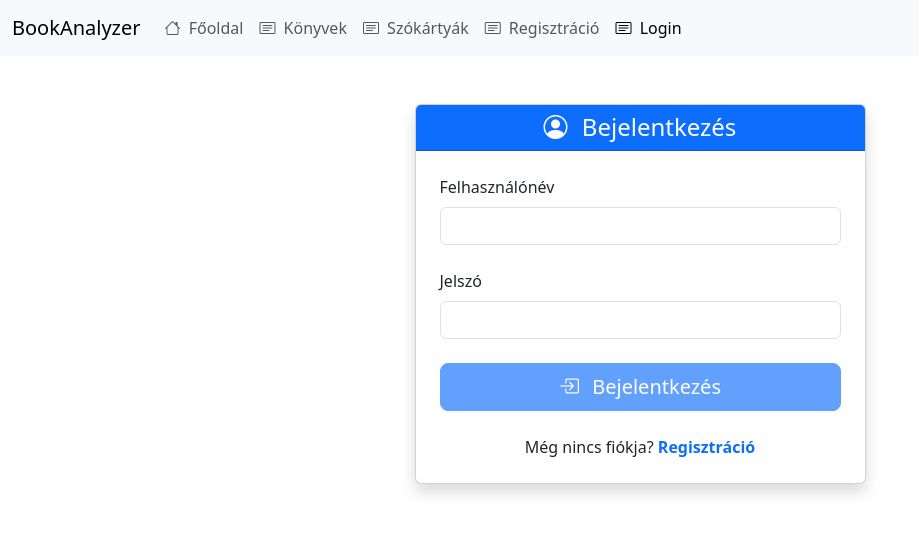
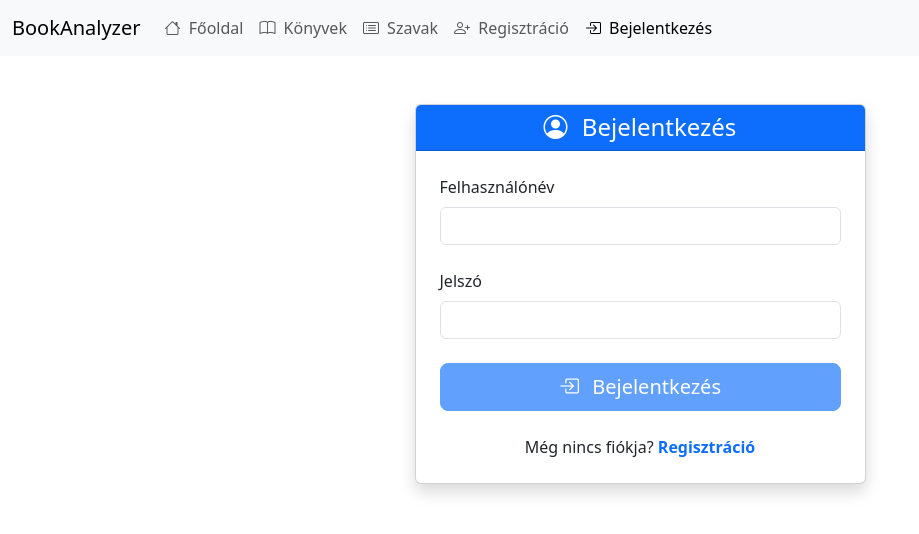
Before and after one commit to krisz1321/CVG38I-ERDEI-BookAnalysis, an Angular app in the folder FRONTEND/BookAnalyzerFrontend/: page /login in a window 1280 px wide. Shown: the top 534 px of the page, without its empty margins (0-919 px from the left). Built offline with nearby package versions, Linux system fonts and the light colour scheme.

Commit message:
Built LogoutComponent for handling user sign-out

```diff
--- a/FRONTEND/BookAnalyzerFrontend/src/app/app.routes.ts
+++ b/FRONTEND/BookAnalyzerFrontend/src/app/app.routes.ts
@@ -5,6 +5,7 @@ import { ListBooksComponent } from './list-books/list-books.component';
 import { ListWordsComponent } from './list-words/list-words.component';
 import { LoginComponent } from './login/login.component';
 import { RegisterComponent } from './register/register.component';
+import { LogoutComponent } from './logout/logout.component';
 
 export const routes: Routes = [
 	{path: '', component: HomeComponent},
@@ -13,6 +14,7 @@ export const routes: Routes = [
     {path: 'list-words', component: ListWordsComponent},
 	{path: 'login', component: LoginComponent},
 	{path: 'register', component: RegisterComponent},
+	{path: 'logout', component: LogoutComponent},
 
 	{path: '**', redirectTo: '', pathMatch: 'full'}
 ];
--- a/FRONTEND/BookAnalyzerFrontend/src/app/logout/logout.component.html
+++ b/FRONTEND/BookAnalyzerFrontend/src/app/logout/logout.component.html
@@ -1 +1,7 @@
-<p>logout works!</p>
+
+<div class="p-3 mb-3 border">
+  <i class="bi bi-star" style="font-size: 1.5rem;"></i>
+  <i class="bi bi-star-fill ms-3" style="font-size: 1.5rem;"></i>
+  <i class="bi bi-heart ms-3" style="font-size: 1.5rem;"></i>
+  <i class="bi bi-heart-fill ms-3" style="font-size: 1.5rem;"></i>
+</div>
--- a/FRONTEND/BookAnalyzerFrontend/src/app/logout/logout.component.ts
+++ b/FRONTEND/BookAnalyzerFrontend/src/app/logout/logout.component.ts
@@ -1,4 +1,6 @@
-import { Component } from '@angular/core';
+import { Component, OnInit } from '@angular/core';
+import { Router } from '@angular/router';
+
 
 @Component({
   selector: 'app-logout',
@@ -6,6 +8,25 @@ import { Component } from '@angular/core';
   templateUrl: './logout.component.html',
   styleUrl: './logout.component.scss'
 })
-export class LogoutComponent {
+export class LogoutComponent implements OnInit {
+
+	router: Router;
+	constructor(router: Router) {
+		this.router = router;
+	}
+
+	ngOnInit(): void {
+
+		localStorage.removeItem('token');
+		localStorage.removeItem('userName');
+		localStorage.removeItem('userId');
+		localStorage.setItem('bookanalyzer-token', '');
+		localStorage.setItem('bookanalyzer-token-expiration', '');
+		localStorage.clear()
+
+		this.router.navigate(['/login']);
+	}
+
+
 
 }
--- a/FRONTEND/BookAnalyzerFrontend/src/app/navigation/navigation.component.html
+++ b/FRONTEND/BookAnalyzerFrontend/src/app/navigation/navigation.component.html
@@ -14,32 +14,32 @@
         </li>
         <li class="nav-item">
           <a class="nav-link" routerLink="/list-books" routerLinkActive="active">
-            <i class="bi bi-card-text me-1"></i>
+            <i class="bi bi-book me-1"></i>
             Könyvek
           </a>
         </li>
         <li class="nav-item">
           <a class="nav-link" routerLink="/list-words" routerLinkActive="active">
-            <i class="bi bi-card-text me-1"></i>
-            Szókártyák
+            <i class="bi bi-card-list me-1"></i>
+            Szavak
           </a>
         </li>
         <li class="nav-item">
           <a class="nav-link" routerLink="/register" routerLinkActive="active" *ngIf="!this.api.isLoggedIn()">
-		 <i class="bi bi-card-text me-1"></i>
+            <i class="bi bi-person-plus me-1"></i>
             Regisztráció
           </a>
         </li>
         <li class="nav-item">
           <a class="nav-link" routerLink="/login" routerLinkActive="active" *ngIf="!this.api.isLoggedIn()">
-            <i class="bi bi-card-text me-1"></i>
-            Login
+            <i class="bi bi-box-arrow-in-right me-1"></i>
+            Bejelentkezés
           </a>
         </li>
         <li class="nav-item">
           <a class="nav-link" routerLink="/logout" routerLinkActive="active" *ngIf="this.api.isLoggedIn()">
-            <i class="bi bi-card-text me-1"></i>
-            Login
+            <i class="bi bi-box-arrow-right me-1"></i>
+            Kilépés
           </a>
         </li>
       </ul>
```
Also changed, not shown: FRONTEND/BookAnalyzerFrontend/src/app/home/home.component.html (line endings or trailing spaces). Lines whose indentation alone changed are shown as unchanged.
